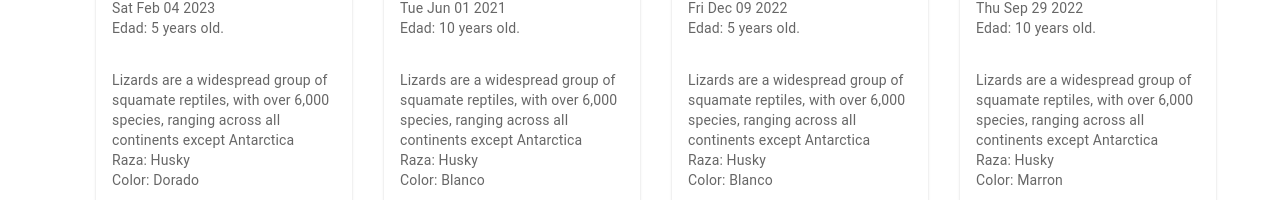
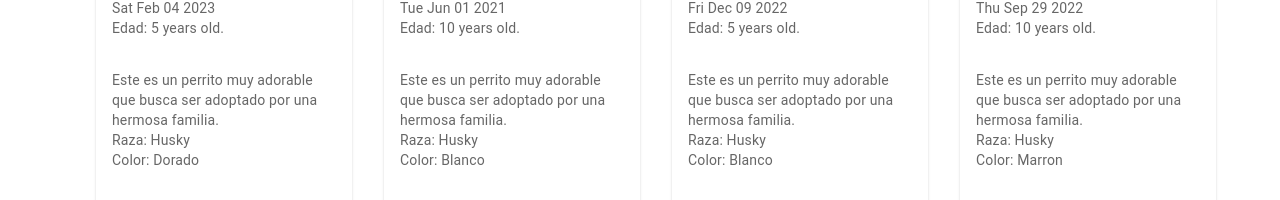
Before and after one commit to oscark22/online-react-store, a React (Vite) app: page /dashboard in a window 1280 px wide. Shown: the part 530-730 px from the top of the page. Built offline with nearby package versions, Linux system fonts and the light colour scheme; no server answers; sample sign-in values are in the browser's storage.

Commit message:
descripcion cambiada

```diff
--- a/src/comps/DoggosDisplay.tsx
+++ b/src/comps/DoggosDisplay.tsx
@@ -11,7 +11,7 @@ export default function DoggoDisplay() {
   const [filteredDogs, setFilteredDogs] = React.useState<any[]>([]);
 
   React.useEffect(() => {
-    const descripcion = 'Lizards are a widespread group of squamate reptiles, with over 6,000 species, ranging across all continents except Antarctica';
+    const descripcion = 'Este es un perrito muy adorable que busca ser adoptado por una hermosa familia.';
     const srcImg = 'http://cdn0.wideopenpets.com/wp-content/uploads/2017/05/AdobeStock_126472771.jpeg';
 
     for (let i = 0; i < 100; i++) {
```
